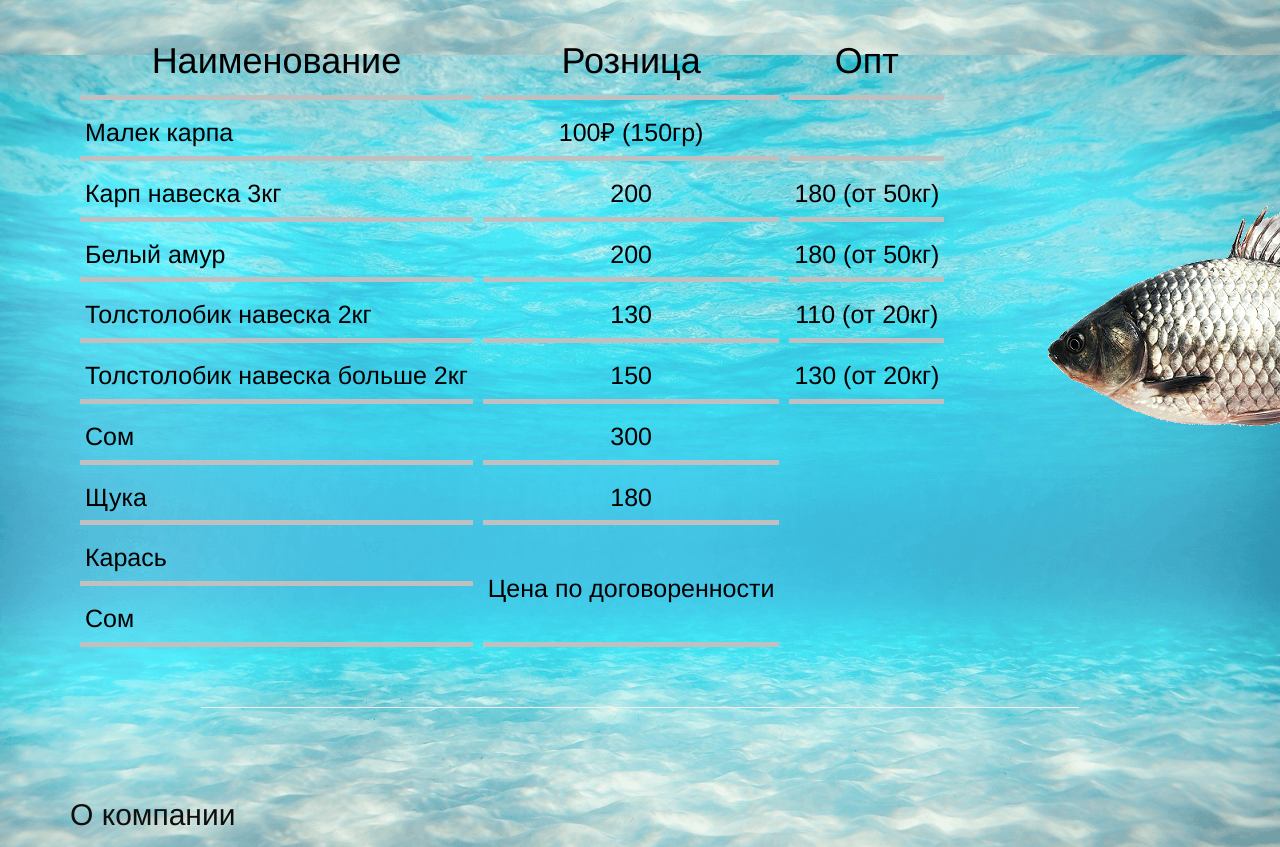
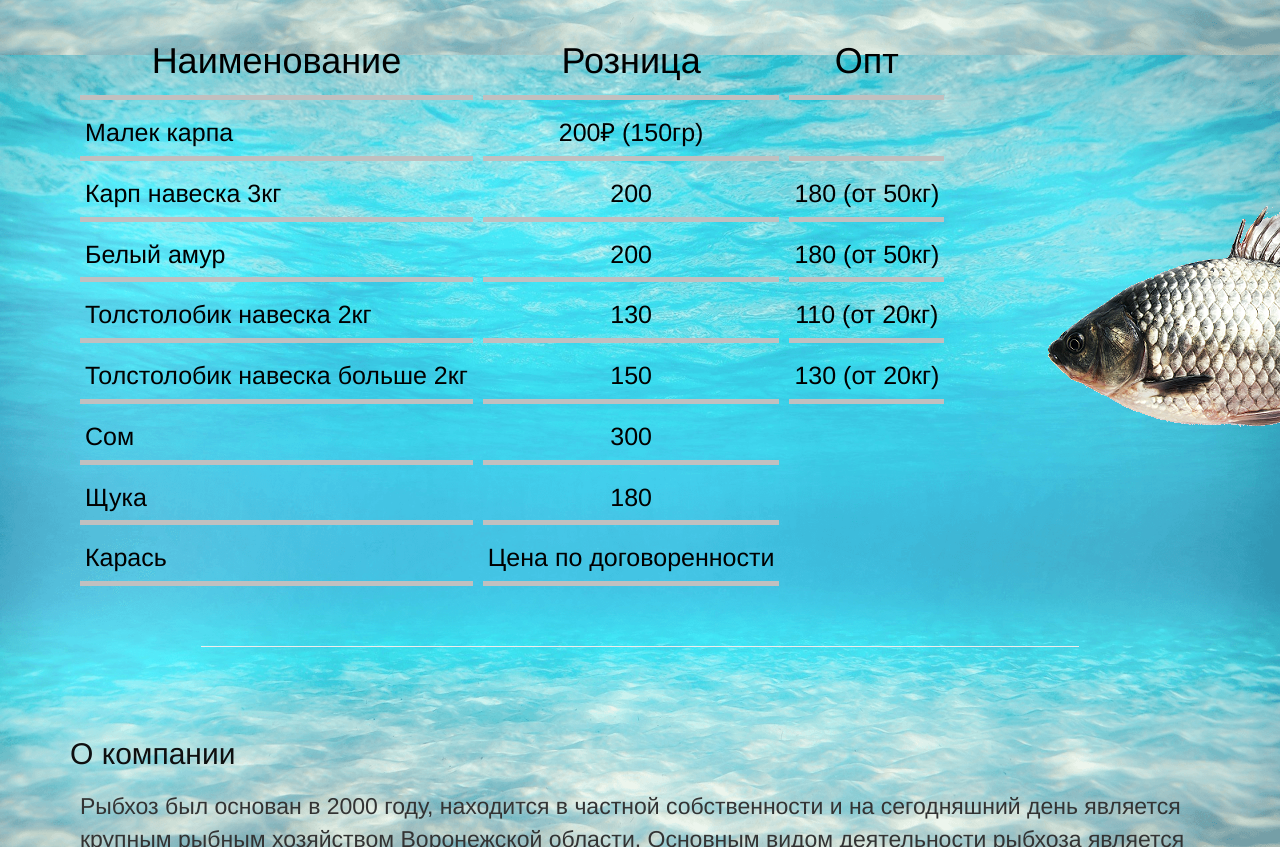
Before and after one commit to ovteeno/ovteeno.github.io, a plain HTML site: page index.html in a window 1280 px wide. Shown: the part 745-1592 px from the top of the page. Drawn offline with Linux system fonts and the light colour scheme.

Commit message:
Update index.html
малек карпа 200
сом лишний удалил

```diff
--- a/index.html
+++ b/index.html
@@ -118,7 +118,7 @@
                     </tr>
                     <tr itemscope itemtype="http://schema.org/Product">
                         <td itemprop="name">Малек карпа</td>
-                        <td itemprop="offers" itemscope itemtype="http://schema.org/Offer" class="price1" ><span itemprop="price">100</span><span>₽ (150гр)</span>
+                        <td itemprop="offers" itemscope itemtype="http://schema.org/Offer" class="price1" ><span itemprop="price">200</span><span>₽ (150гр)</span>
                         <td itemprop="offers" itemscope itemtype="http://schema.org/Offer"  class="price1"><span itemprop="price"></span><span></span>
                             <meta itemprop="priceCurrency" content="RUB">
                             <meta itemprop="availability" content="http://schema.org/InStock">
@@ -169,9 +169,6 @@
                     <tr itemscope itemtype="http://schema.org/Product">
                         <td itemprop="name">Карась</td>
                         <td rowspan="4" class="price1"> Цена по договоренности</td>
-                    </tr>
-                    <tr itemscope itemtype="http://schema.org/Product">
-                        <td itemprop="name">Сом</td>
                     </tr>
                 </table>
             </div>
```
